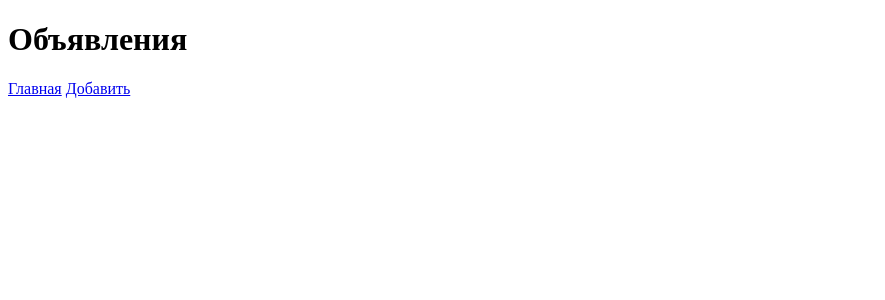
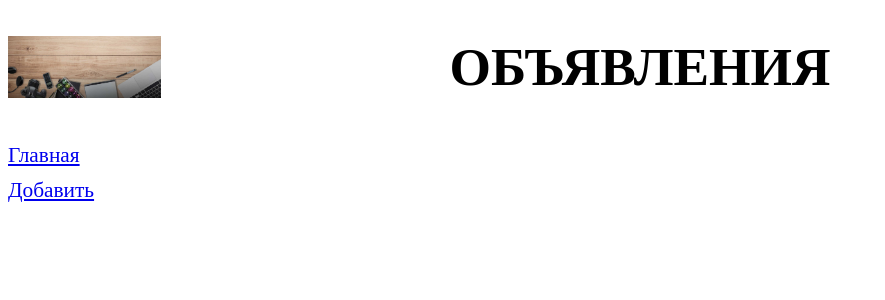
Before and after one commit to dreamcastjk/learn-django, a Django app: page /bboard/ in a window 1280 px wide. Shown: the top 300 px of the page, without its empty margins (0-885 px from the left). Run offline with Django 3.2, Linux system fonts and the light colour scheme; data that the repository does not hold is empty.

Commit message:
static files and style

```diff
--- /dev/null
+++ b/bboard/static/bboard/style.css
@@ -0,0 +1,21 @@
+header h1 {
+    font-size: 40pt;
+    text-transform: uppercase;
+    text-align: center;
+    background: url("bg.jpg") left / auto 100% no-repeat;
+}
+
+nav {
+    font-size: 16pt;
+    width: 150px;
+    float: left;
+}
+
+nav a {
+    display: block;
+    margin: 10px 0px;
+}
+
+section {
+    margin-left: 170px;
+}
--- a/bboard/templates/layout/basic.html
+++ b/bboard/templates/layout/basic.html
@@ -1,7 +1,10 @@
+{% load static %}
+
 <!DOCTYPE html>
 <html lang="en">
 <head>
     <meta charset="UTF-8">
+    <link rel="stylesheet" type="text/css" href="{% static 'bboard/style.css' %}">
     <title>{% block title %}Главная{% endblock %} - Доска объявлений</title>
 </head>
     <body>
@@ -12,8 +15,7 @@
             <a href="{% url 'index' %}">Главная</a>
             <a href="{% url 'add' %}">Добавить</a>
             {% for rubric in rubrics %}
-                <a href="{% url 'by_rubric' rubric.id %}"></a>
-                {{ rubric.name }}
+                <a href="{% url 'by_rubric' rubric.pk %}">{{ rubric.name }}</a>
             {% endfor %}
         </nav>
         <section>
```
Also changed, not shown: bboard/static/bboard/bg.jpg (added).
